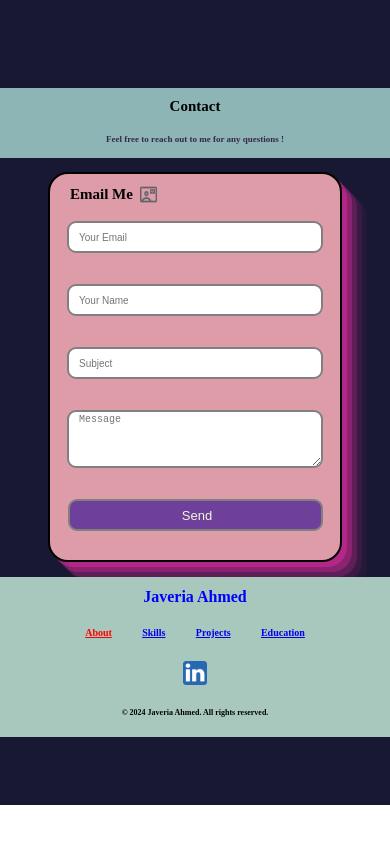
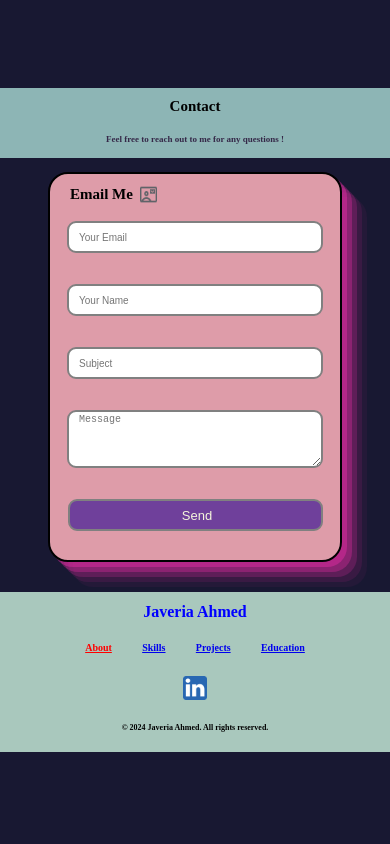
Before and after one commit to Javeria-Ahmed9/Portfolio, a React (Vite) app: page / in a window 390 px wide. Shown: the part 3226-4070 px from the top of the page. Before the commit the page ends 4031 px from the top, so only its background shows below. Built offline with nearby package versions, Linux system fonts and the light colour scheme.

Commit message:
footer height was changed.

```diff
--- a/src/Contact.css
+++ b/src/Contact.css
@@ -133,7 +133,7 @@
 @media (max-width:768px) {
     #kDiv {
         padding-top: 93px;
-        height: 85vh;
+        height: 90vh;
     }
 
     #InnerDiv3 {
@@ -196,7 +196,7 @@
 
     #tt {
         height: 160px;
-        margin-top: 15px;
+        margin-top: 30px;
     }
 
     #pol {
```
